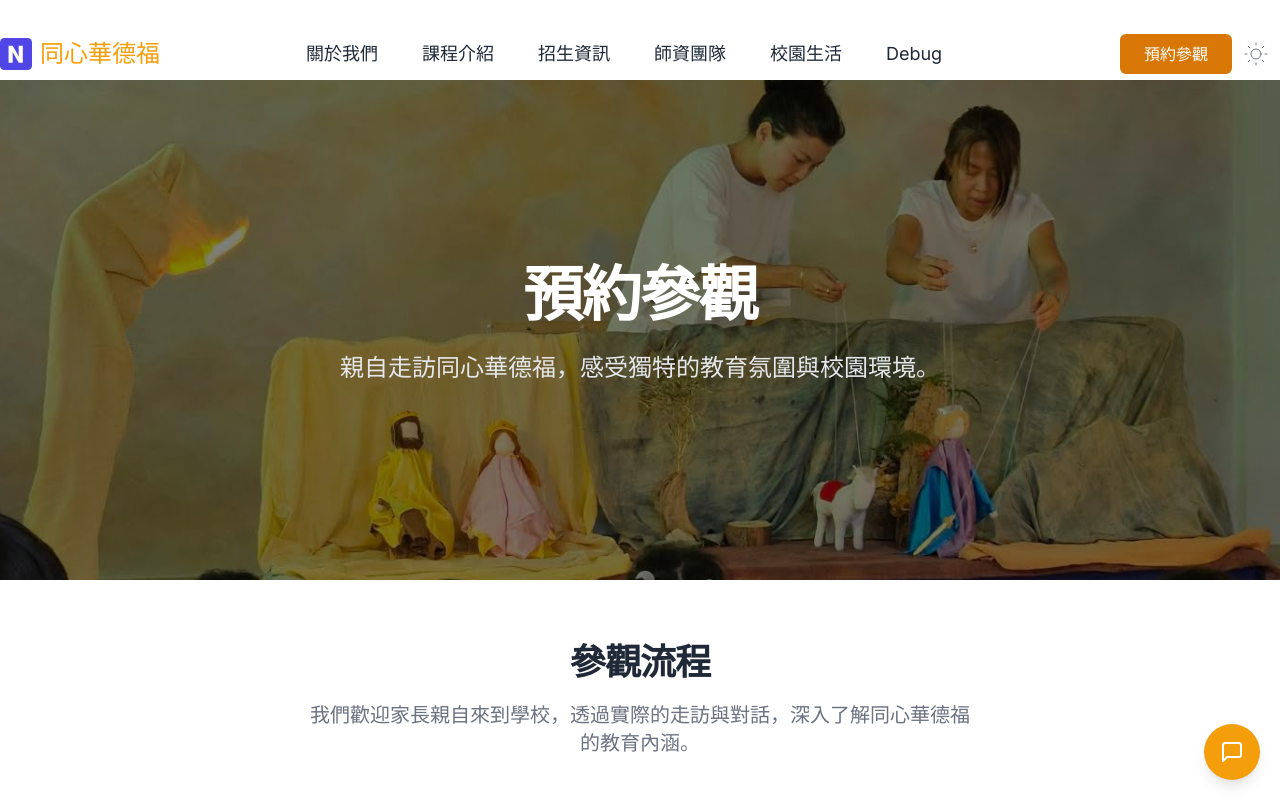
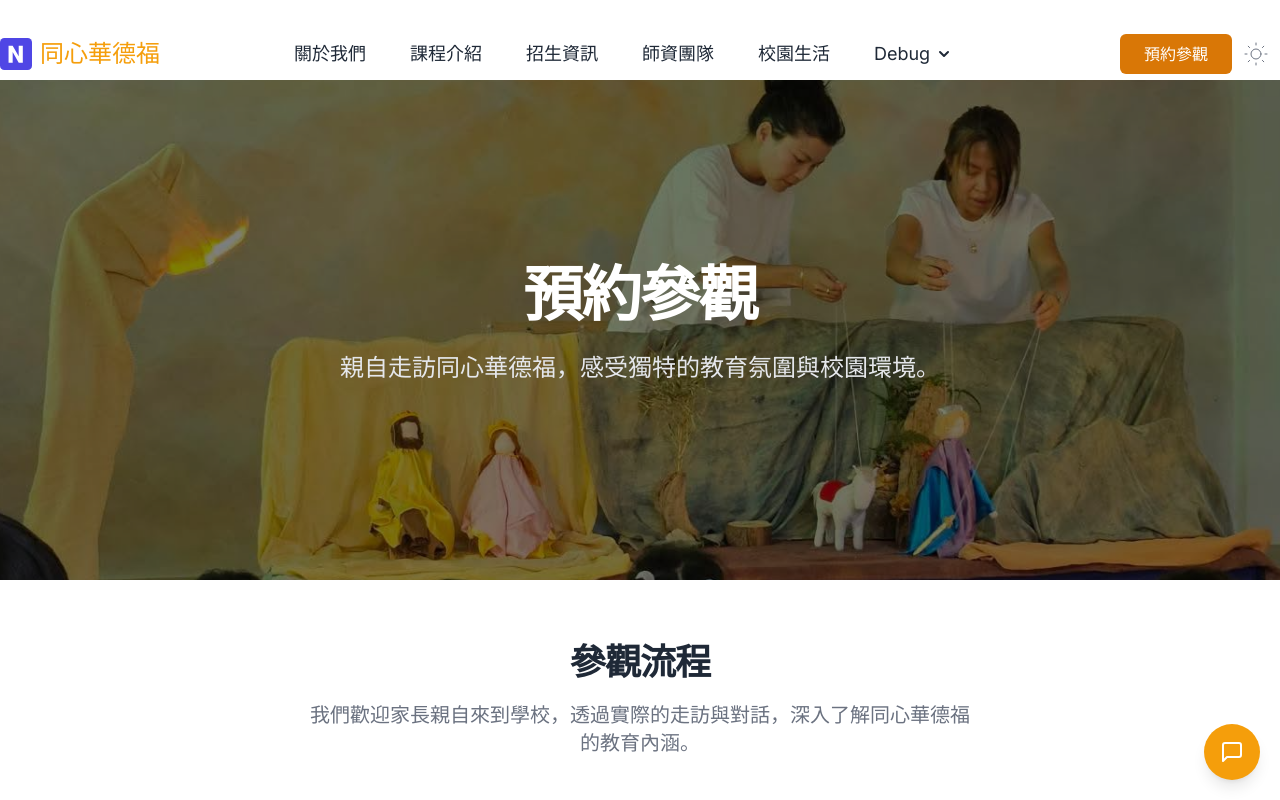
Before and after one commit to shiaoal-new/tongxing-waldorf-website, a Next.js app: page /visit in a window 1280 px wide. Shown: the top 800 px of the page. Built offline with nearby package versions, Linux system fonts and the light colour scheme.

Commit message:
put the "About this site" under the "Debug" menu item

```diff
--- a/components/navbar.js
+++ b/components/navbar.js
@@ -4,6 +4,7 @@ import Image from "next/image"
 import { Disclosure, Menu, Transition } from "@headlessui/react";
 import { useEffect, useState, Fragment } from "react";
 import { motion, AnimatePresence } from "framer-motion";
+import { ChevronDownIcon } from "@heroicons/react/solid";
 
 export default function Navbar() {
   const navigation = ["關於我們", "課程介紹", "招生資訊", "師資團隊", "校園生活"];
@@ -124,12 +125,27 @@ export default function Navbar() {
                         </Link>
 
                         <div className="w-full mt-4 border-t border-gray-200 dark:border-gray-700 pt-4">
+                          <Disclosure>
+                            {({ open }) => (
+                              <>
+                                <Disclosure.Button className="flex items-center justify-between w-full px-4 py-2 text-left text-gray-500 rounded-md dark:text-gray-300 hover:text-indigo-500 focus:text-indigo-500 focus:bg-indigo-100 focus:outline-none dark:focus:bg-trueGray-700">
+                                  <span>Debug</span>
+                                  <ChevronDownIcon
+                                    className={`${open ? "transform rotate-180" : ""
+                                      } w-5 h-5`}
+                                  />
+                                </Disclosure.Button>
+                                <Disclosure.Panel className="px-4 pt-2 pb-2 text-sm text-gray-500">
                                   <button
                                     onClick={() => setShowAboutModal(true)}
                                     className="w-full px-4 py-2 text-left text-gray-500 rounded-md dark:text-gray-300 hover:text-indigo-500 focus:text-indigo-500 focus:bg-indigo-100 focus:outline-none dark:focus:bg-trueGray-700"
                                   >
-                            Debug: About this site
+                                    About this site
                                   </button>
+                                </Disclosure.Panel>
+                              </>
+                            )}
+                          </Disclosure>
                         </div>
                       </>
                     </Disclosure.Panel>
@@ -176,9 +192,16 @@ export default function Navbar() {
 function DebugMenu({ onOpenModal }) {
   return (
     <Menu as="div" className="relative inline-block text-left">
+      {({ open }) => (
+        <>
           <div>
-        <Menu.Button className="inline-block px-4 py-2 text-lg font-normal text-gray-800 no-underline rounded-md dark:text-gray-200 hover:text-indigo-500 focus:text-indigo-500 focus:bg-indigo-100 focus:outline-none">
-          Debug
+            <Menu.Button className="inline-flex items-center px-4 py-2 text-lg font-normal text-gray-800 no-underline rounded-md dark:text-gray-200 hover:text-indigo-500 focus:text-indigo-500 focus:bg-indigo-100 focus:outline-none">
+              <span>Debug</span>
+              <ChevronDownIcon
+                className={`${open ? "transform rotate-180" : ""
+                  } w-5 h-5 ml-1 transition-transform duration-200`}
+                aria-hidden="true"
+              />
             </Menu.Button>
           </div>
           <Transition
@@ -195,7 +218,7 @@ function DebugMenu({ onOpenModal }) {
                 <Menu.Item>
                   {({ active }) => (
                     <button
-                  className={`${active ? 'bg-indigo-500 text-white' : 'text-gray-900 dark:text-gray-200'
+                      className={`${active ? "bg-indigo-500 text-white" : "text-gray-900 dark:text-gray-200"
                         } group flex rounded-md items-center w-full px-2 py-2 text-sm`}
                       onClick={onOpenModal}
                     >
@@ -206,6 +229,8 @@ function DebugMenu({ onOpenModal }) {
               </div>
             </Menu.Items>
           </Transition>
+        </>
+      )}
     </Menu>
   );
 }
```
Lines whose indentation alone changed are shown as unchanged.
